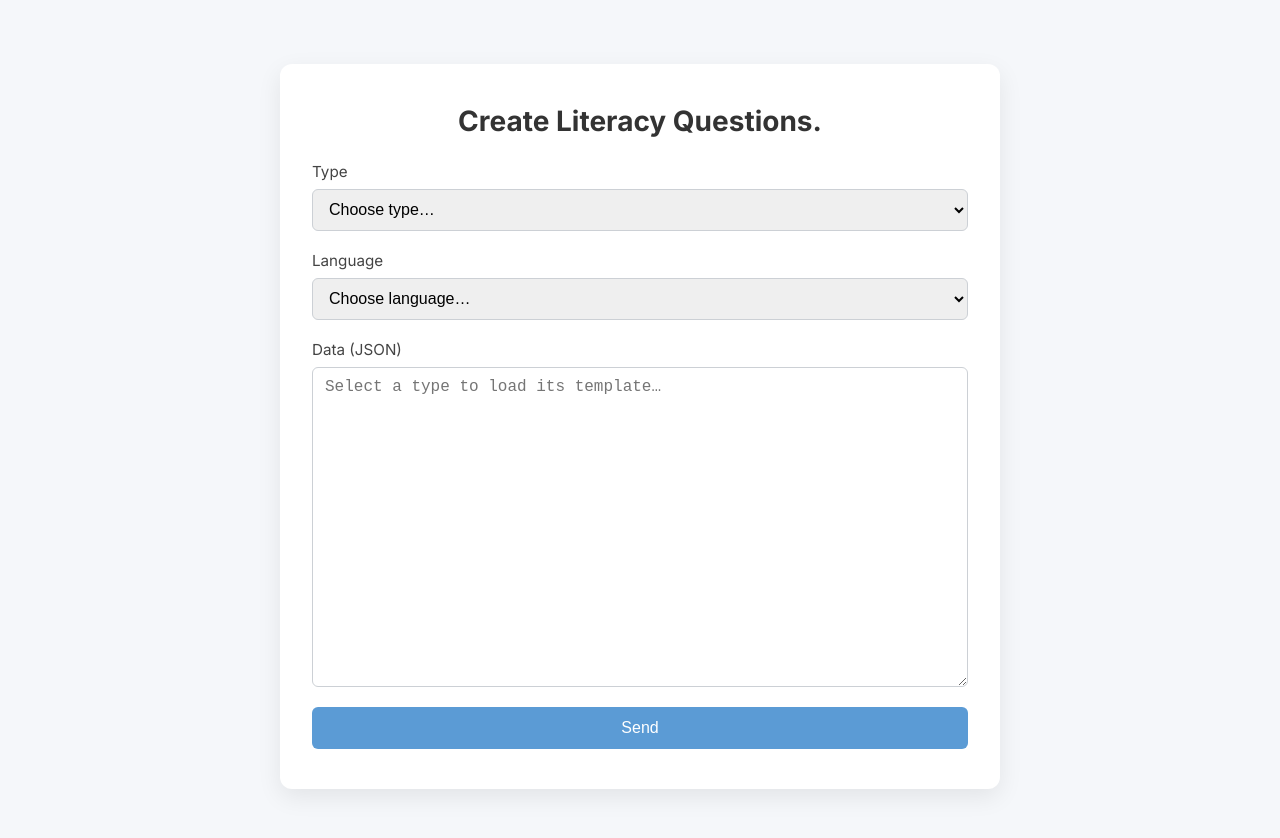
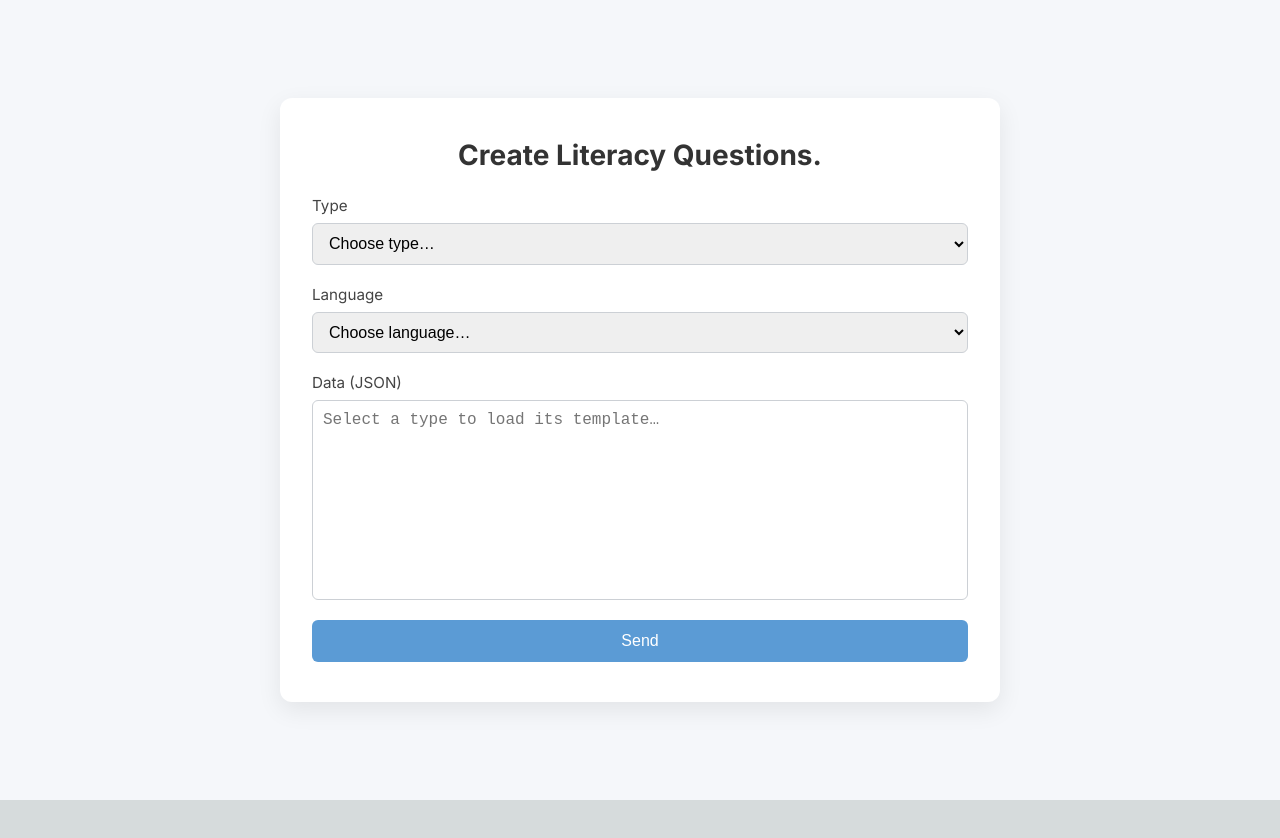
Before and after one commit to victorursu/cfmyapp-fullstack, a Next.js app: page / in a window 1280 px wide. Shown: the top 838 px of the page. After the commit the page ends 800 px from the top, so only its background shows below. Built offline with nearby package versions, Linux system fonts and the light colour scheme.

Commit message:
Add json validation.

```diff
--- a/app/page.js
+++ b/app/page.js
@@ -1,6 +1,10 @@
 'use client'
 
 import { useState, useEffect } from 'react'
+import Editor from 'react-simple-code-editor'
+import Prism from 'prismjs'
+import 'prismjs/components/prism-json'
+import 'prismjs/themes/prism.css'
 import styles from './page.module.css'
 
 export default function Home() {
@@ -33,23 +37,24 @@ export default function Home() {
   const handleSubmit = async (e) => {
     e.preventDefault()
     // -- validate that `data` is valid JSON --
-    try {
-      JSON.parse(data)
-    } catch (err) {
+    let payloadObj
+     try {
+      payloadObj = JSON.parse(data)
+      } catch (err) {
       setStatus('❌ Invalid JSON')
       return
-    }
+     }
     setStatus('Submitting…')
 
     const res = await fetch('/api/submit', {
       method: 'POST',
       headers: { 'Content-Type': 'application/json' },
-      body: JSON.stringify({ type, language, payload: data }),
+      body: JSON.stringify({ type, language, payload: payloadObj }),
     })
     const result = await res.json()
 
     if (res.ok) {
-      setStatus(`✅ Submitted ${result.id}`)
+      setStatus(`✅ Question [ ${result.id} ] was created.`)
       setType('')
       setLang('')
       setData('')
@@ -98,12 +103,14 @@ export default function Home() {
 
             <label>
               Data (JSON)
-              <textarea
-                  rows={10}
-                  value={data}
-                  onChange={(e) => setData(e.target.value)}
-                  placeholder={`Select a type to load its template…`}
-                  required
+              <Editor
+                value={data}
+                onValueChange={code => setData(code)}
+                highlight={code => Prism.highlight(code, Prism.languages.json, 'json')}
+                padding={10}
+                textareaId="json-editor"
+                className={styles.editor}
+                placeholder="Select a type to load its template…"
               />
             </label>
 
--- a/app/page.module.css
+++ b/app/page.module.css
@@ -38,7 +38,8 @@
 
 .form input,
 .form select,
-.form textarea {
+.form textarea,
+.editor {
   margin-top: 0.5rem;
   padding: 0.65rem 0.75rem;
   border: 1px solid #ccd0d5;
@@ -46,6 +47,14 @@
   font-size: 1rem;
   transition: border-color 150ms;
   max-width: 45em;
+}
+
+.form textarea,
+.editor {
+  /* background: #fdfdfd; */
+  font-family: 'Fira Code', monospace;
+  min-height: 200px;
+  overflow: auto;
 }
 
 .form textarea {
--- a/package.json
+++ b/package.json
@@ -14,8 +14,10 @@
   "dependencies": {
     "@supabase/supabase-js": "^2.49.5",
     "next": "14.1.0",
+    "prismjs": "^1.30.0",
     "react": "^18",
-    "react-dom": "^18"
+    "react-dom": "^18",
+    "react-simple-code-editor": "^0.14.1"
   },
   "devDependencies": {
     "@cloudflare/next-on-pages": "^1.11.3",
```
Also changed, not shown: 1 other file (tests, documents, lock files or other folders).
